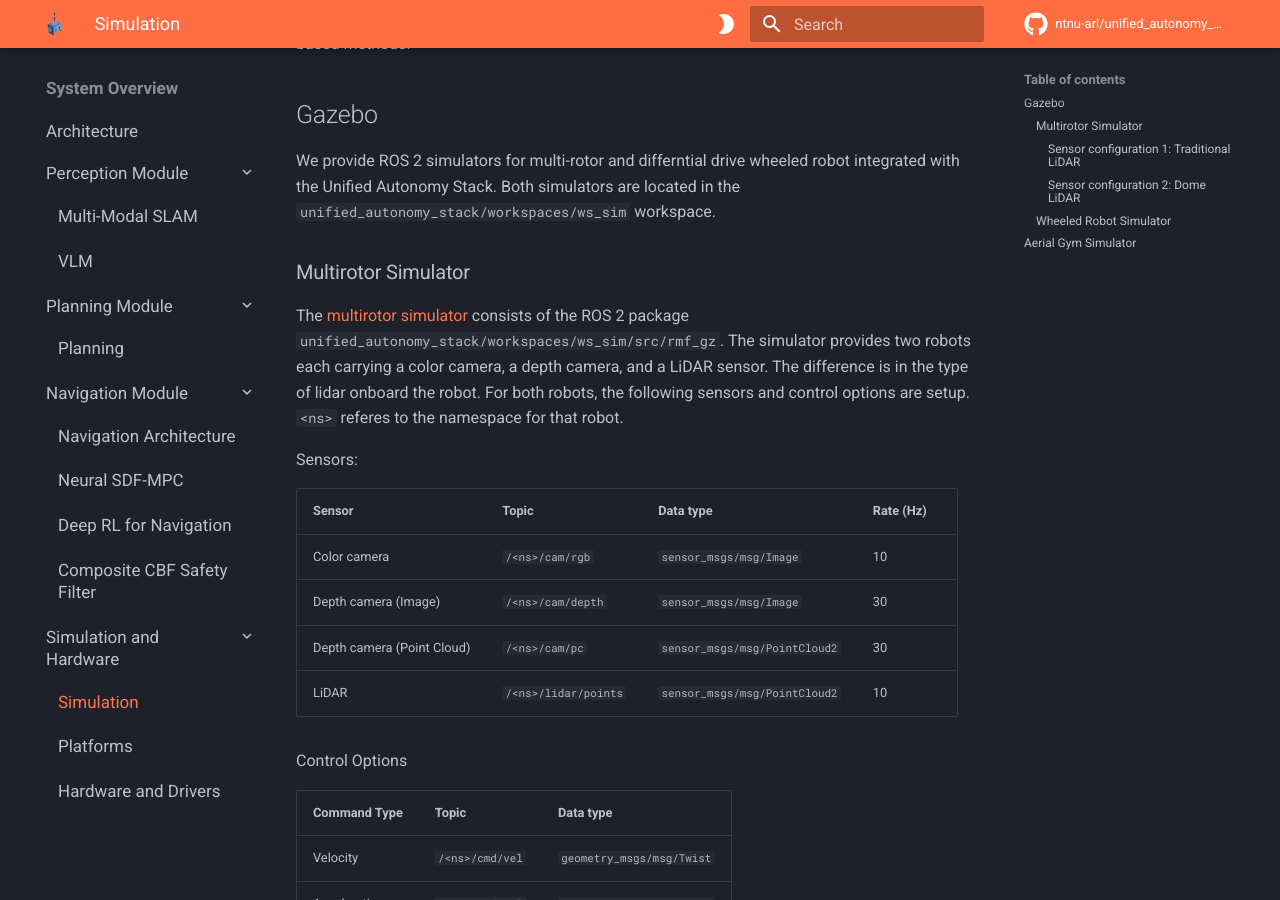
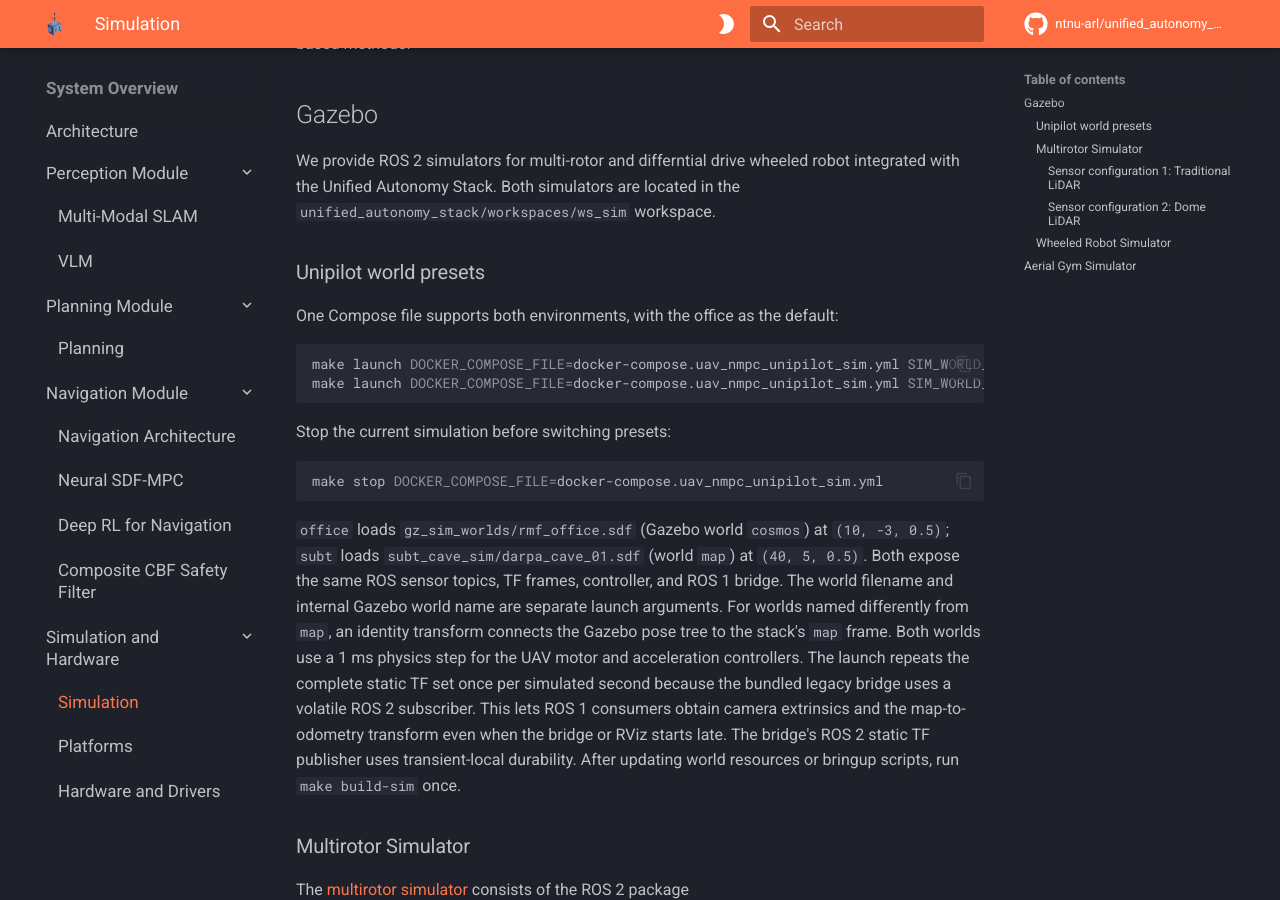
Before and after one commit to ntnu-arl/unified_autonomy_stack, an MkDocs documentation site: the page built from docs/simulation.md, in a window 1280 px wide and 900 px high, scrolled down 273 px. Built offline with MkDocs 1.6.1 and Material for MkDocs 9.7.7, drawn with Linux system fonts in a browser that asks for light colours; comment, search, counter and statistics services are not loaded.

Commit message:
New gz sim worlds

````diff
--- a/docs/simulation.md
+++ b/docs/simulation.md
@@ -5,6 +5,36 @@ The Simulation environment utilizes **Gazebo** and **Aerial Gym Simulator**. Gaz
 ## Gazebo
 
 We provide ROS 2 simulators for multi-rotor and differntial drive wheeled robot integrated with the Unified Autonomy Stack. Both simulators are located in the `unified_autonomy_stack/workspaces/ws_sim` workspace.
+
+### Unipilot world presets
+
+One Compose file supports both environments, with the office as the default:
+
+```bash
+make launch DOCKER_COMPOSE_FILE=docker-compose.uav_nmpc_unipilot_sim.yml SIM_WORLD_PROFILE=office
+make launch DOCKER_COMPOSE_FILE=docker-compose.uav_nmpc_unipilot_sim.yml SIM_WORLD_PROFILE=subt
+```
+
+Stop the current simulation before switching presets:
+
+```bash
+make stop DOCKER_COMPOSE_FILE=docker-compose.uav_nmpc_unipilot_sim.yml
+```
+
+`office` loads
+`gz_sim_worlds/rmf_office.sdf` (Gazebo world `cosmos`) at `(10, -3, 0.5)`;
+`subt` loads `subt_cave_sim/darpa_cave_01.sdf` (world `map`) at `(40, 5, 0.5)`.
+Both expose the same ROS sensor topics, TF frames, controller, and ROS 1 bridge.
+The world filename and internal Gazebo world name are separate launch arguments.
+For worlds named differently from `map`, an identity transform connects the
+Gazebo pose tree to the stack's `map` frame.
+Both worlds use a 1 ms physics step for the UAV motor and acceleration controllers.
+The launch repeats the complete static TF set once per simulated second because
+the bundled legacy bridge uses a volatile ROS 2 subscriber. This lets ROS 1
+consumers obtain camera extrinsics and the map-to-odometry transform even when
+the bridge or RViz starts late. The bridge's ROS 2 static TF publisher uses
+transient-local durability.
+After updating world resources or bringup scripts, run `make build-sim` once.
 
 ### Multirotor Simulator
 
````
Also changed, not shown: docker-compose.uav_nmpc_unipilot_sim.yml (+18 -2 lines), 1 other file.
